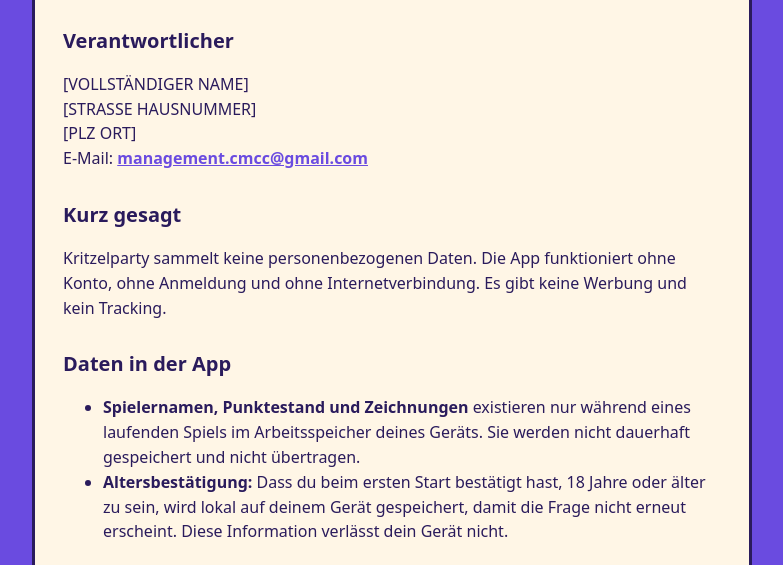
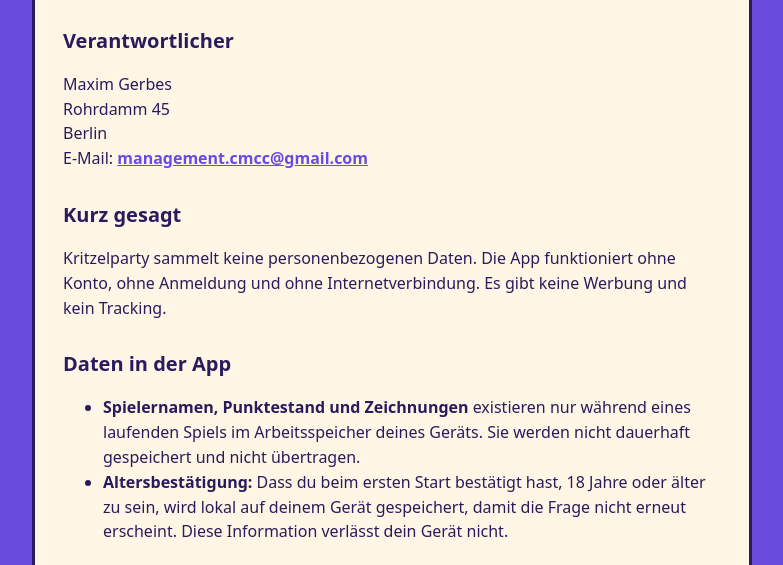
Before and after one commit to mx3629/kritzelparty, a plain HTML site: page datenschutz.html in a window 1280 px wide. Shown: the part 235-800 px from the top of the page, without its empty margins (248-1031 px from the left). Drawn offline with Linux system fonts and the light colour scheme.

Commit message:
Update datenschutz.html

```diff
--- a/datenschutz.html
+++ b/datenschutz.html
@@ -18,9 +18,9 @@
 
     <h2>Verantwortlicher</h2>
     <p>
-      [VOLLSTÄNDIGER NAME]<br>
-      [STRASSE HAUSNUMMER]<br>
-      [PLZ ORT]<br>
+      Maxim Gerbes<br>
+      Rohrdamm 45<br>
+      Berlin<br>
       E-Mail: <a href="mailto:management.cmcc@gmail.com">management.cmcc@gmail.com</a>
     </p>
 
```
